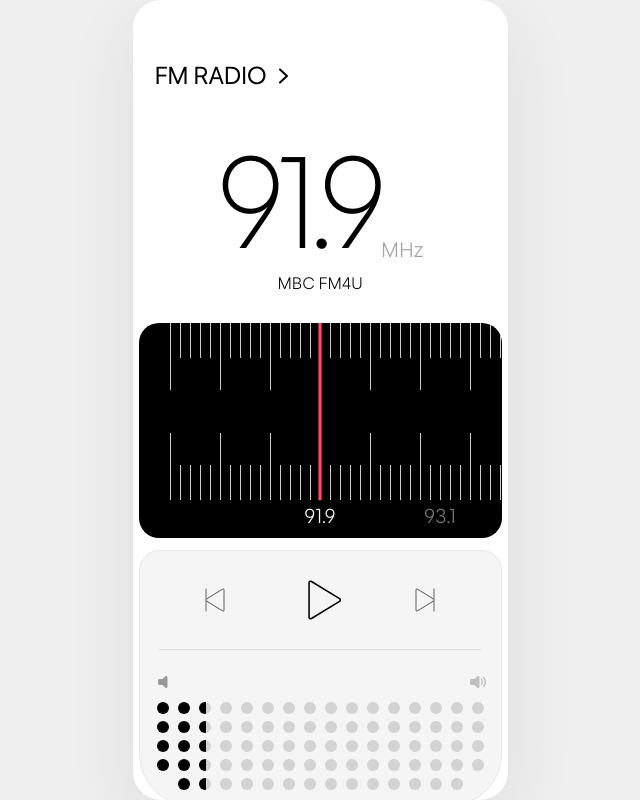
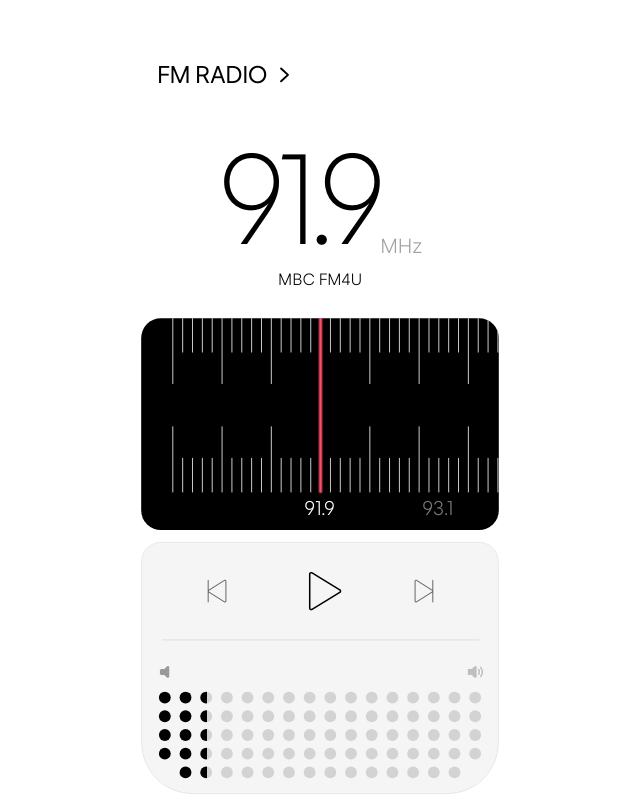
Before and after one commit to extreme1mode-ui/radio-webapp, a React (Vite) app: page / in a window 1280 px wide. Shown: the whole page, without its empty margins (320-960 px from the left). Built offline with nearby package versions, Linux system fonts and the light colour scheme.

Commit message:
update: latest UI fixes

```diff
--- a/src/App.css
+++ b/src/App.css
@@ -1,25 +1,25 @@
-.app-shell {
-  min-height: 100svh;
-  min-height: 100dvh;
-  height: 100svh;
+.app-stage {
+  position: relative;
+  width: 100vw;
   height: 100dvh;
-  width: 100%;
-  display: flex;
-  justify-content: center;
   overflow: hidden;
-  padding: 0;
+  background: #ffffff;
+}
+
+.app-canvas {
+  position: absolute;
+  top: 0;
+  left: 50%;
+  width: 375px;
+  height: 812px;
+  transform-origin: top center;
 }
 
 .radio-app {
-  --app-max-width: 375px;
   --font-display: 'Guggenheim Sans', 'Helvetica Neue', Arial, sans-serif;
   --font-system: 'Guggenheim Sans', 'Inter', 'Helvetica Neue', Arial, sans-serif;
-  width: 100%;
-  max-width: var(--app-max-width);
-  min-height: 100%;
-  height: 100%;
-  max-height: 812px;
-  margin: 0 auto;
+  width: 375px;
+  height: 812px;
   padding: 0;
   overflow: hidden;
   color: #000000;
@@ -264,13 +264,13 @@
 }
 
 .transport-icon-small {
-  width: calc(32px * var(--scale));
-  height: calc(32px * var(--scale));
+  width: 32px;
+  height: 32px;
 }
 
 .transport-icon-large {
-  width: calc(50px * var(--scale));
-  height: calc(50px * var(--scale));
+  width: 50px;
+  height: 50px;
 }
 
 .panel-divider {
@@ -296,8 +296,8 @@
 }
 
 .volume-icon {
-  width: calc(16px * var(--scale));
-  height: calc(16px * var(--scale));
+  width: 16px;
+  height: 16px;
   display: block;
   flex-shrink: 0;
   object-fit: contain;
@@ -349,16 +349,3 @@
 .speaker-dot-empty {
   background: transparent;
 }
-
-@media (min-width: 420px) {
-  .app-shell {
-    padding: 0 6px;
-    align-items: center;
-  }
-
-  .radio-app {
-    min-height: unset;
-    border-radius: 28px;
-    box-shadow: 0 24px 70px rgba(0, 0, 0, 0.08);
-  }
-}
--- a/src/App.jsx
+++ b/src/App.jsx
@@ -16,6 +16,8 @@ const TUNER_SNAP_DELAY = 120
 const TUNER_SNAP_THRESHOLD_MHZ = 0.3
 const TUNER_SNAP_ANIMATION_MS = 180
 const DEFAULT_VOLUME = 0.16
+const APP_BASE_WIDTH = 375
+const APP_BASE_HEIGHT = 812
 
 const speakerPattern = [
   ['dark', 'dark', 'half', 'light', 'light', 'light', 'light', 'light', 'light', 'light', 'light', 'light', 'light', 'light', 'light', 'light'],
@@ -45,6 +47,14 @@ function isValidStreamUrl(url) {
   } catch {
     return false
   }
+}
+
+function getCanvasScale() {
+  if (typeof window === 'undefined') {
+    return 1
+  }
+
+  return Math.min(window.innerWidth / APP_BASE_WIDTH, window.innerHeight / APP_BASE_HEIGHT)
 }
 
 async function resolveStreamUrl(station) {
@@ -144,6 +154,7 @@ function App() {
   const [isDialDragging, setIsDialDragging] = useState(false)
   const [volumeValue, setVolumeValue] = useState(DEFAULT_VOLUME)
   const [isVolumeDragging, setIsVolumeDragging] = useState(false)
+  const [canvasScale, setCanvasScale] = useState(getCanvasScale)
   const audioRef = useRef(null)
   const hlsRef = useRef(null)
   const playRequestRef = useRef(0)
@@ -232,6 +243,19 @@ function App() {
       if (volumeAnimationFrameRef.current) {
         window.cancelAnimationFrame(volumeAnimationFrameRef.current)
       }
+    }
+  }, [])
+
+  useEffect(() => {
+    function handleCanvasResize() {
+      setCanvasScale(getCanvasScale())
+    }
+
+    handleCanvasResize()
+    window.addEventListener('resize', handleCanvasResize)
+
+    return () => {
+      window.removeEventListener('resize', handleCanvasResize)
     }
   }, [])
 
@@ -813,7 +837,11 @@ function App() {
   }, [scaleMax, scaleMin])
 
   return (
-    <main className="app-shell">
+    <main className="app-stage">
+      <div
+        className="app-canvas"
+        style={{ transform: `translateX(-50%) scale(${canvasScale})` }}
+      >
         <section className="radio-app" aria-label="FM radio app">
           <header className="app-header">
             <div className="app-title">
@@ -932,6 +960,7 @@ function App() {
 
           <audio ref={audioRef} preload="none" />
         </section>
+      </div>
     </main>
   )
 }
--- a/src/index.css
+++ b/src/index.css
@@ -114,10 +114,3 @@ svg {
   min-height: 100dvh;
   overflow: hidden;
 }
-
-@media (min-width: 420px) {
-  html,
-  body {
-    background: #efefef;
-  }
-}
```
Lines whose indentation alone changed are shown as unchanged.
